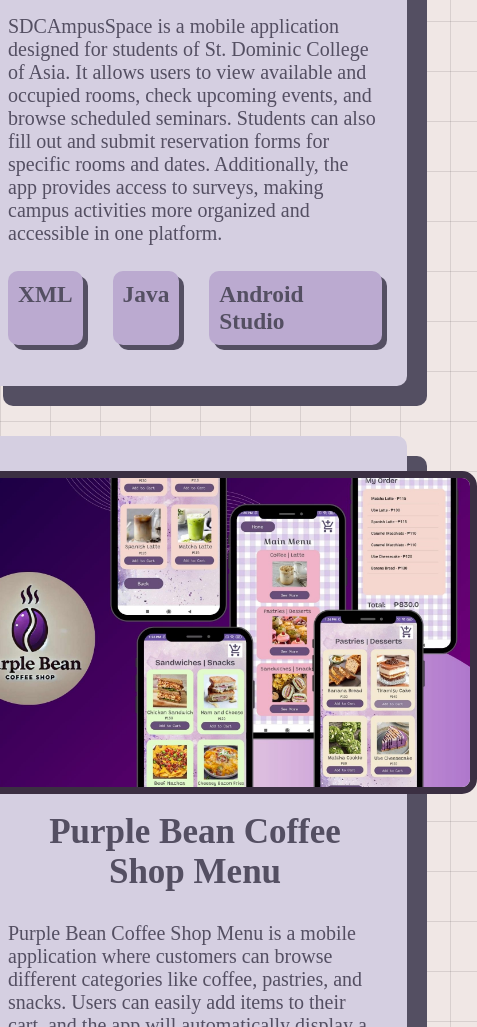
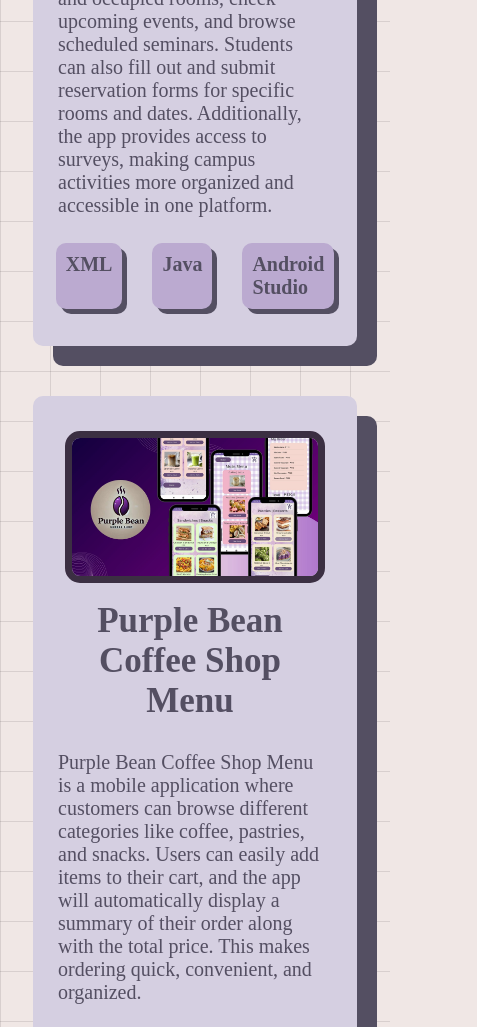
Before and after one commit to amira-marqueses/portfolio, a plain HTML site: page projects.html in a window 390 px wide. Shown: the part 629-1656 px from the top of the page, 477 px wide, since content can reach past the window. Drawn offline with Linux system fonts and the light colour scheme; a web font is replaced by a local one.

Commit message:
Adding @media

```diff
--- a/final-project.css
+++ b/final-project.css
@@ -850,6 +850,25 @@ button:hover {
     background-color: #bbaad0;
     color: #3b2f42;
   }
+
+  .project-container {
+    max-width: 90%;
+    padding: 50px;
+  }
+
+  .text-containerproj-text {
+    margin: 3px auto;
+    padding-right: 10px;
+  }
+
+  .project-container img {
+    width: 90%;
+    max-width: 350px;
+  }
+
+  .project-container h3 {
+    font-size: 20px;
+  }
 }
 
 @media (max-width: 600px) {
@@ -933,4 +952,8 @@ button:hover {
     padding: 0 auto;
     justify-content: center;
   }
+
+  .project-container h3 {
+    font-size: 15px;
+  }
 }
--- a/projects.html
+++ b/projects.html
@@ -46,7 +46,7 @@
         <div class="text-containerproj-text">
           <h2>Purple Bean Coffee Shop Menu</h2>
           <p>Purple Bean Coffee Shop Menu is a mobile application where customers can browse different categories like coffee, pastries, and snacks.
-            Users can easily add items to their cart, and the app will automatically display a summary of their order along with the total price. This makes ordering quick, convenient, and organized.
+            Users can easily add items to their cart, and the app will automatically display a summary of their order along with the total price. This makes ordering quick, convenient, and organized. </p>
         </div>
         <div class="project-type">
           <h3>XML</h3>
```
Also changed, not shown: 1 other file.
